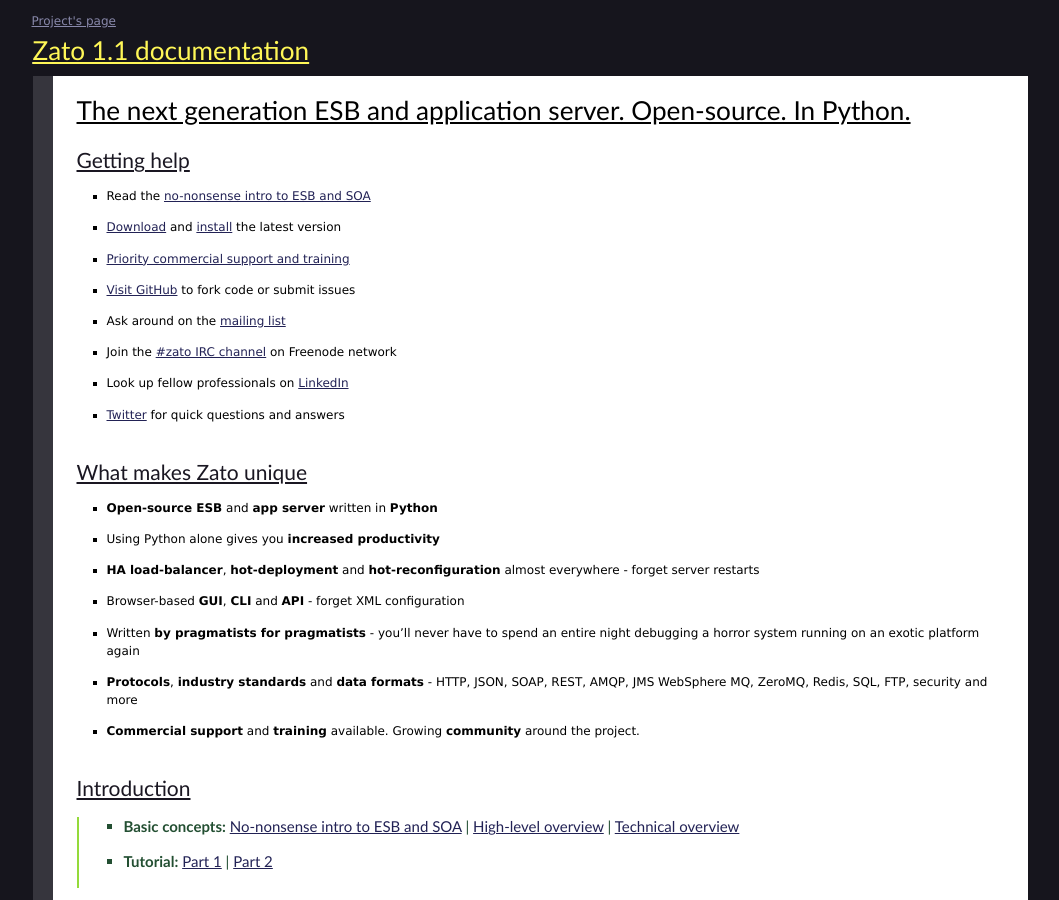
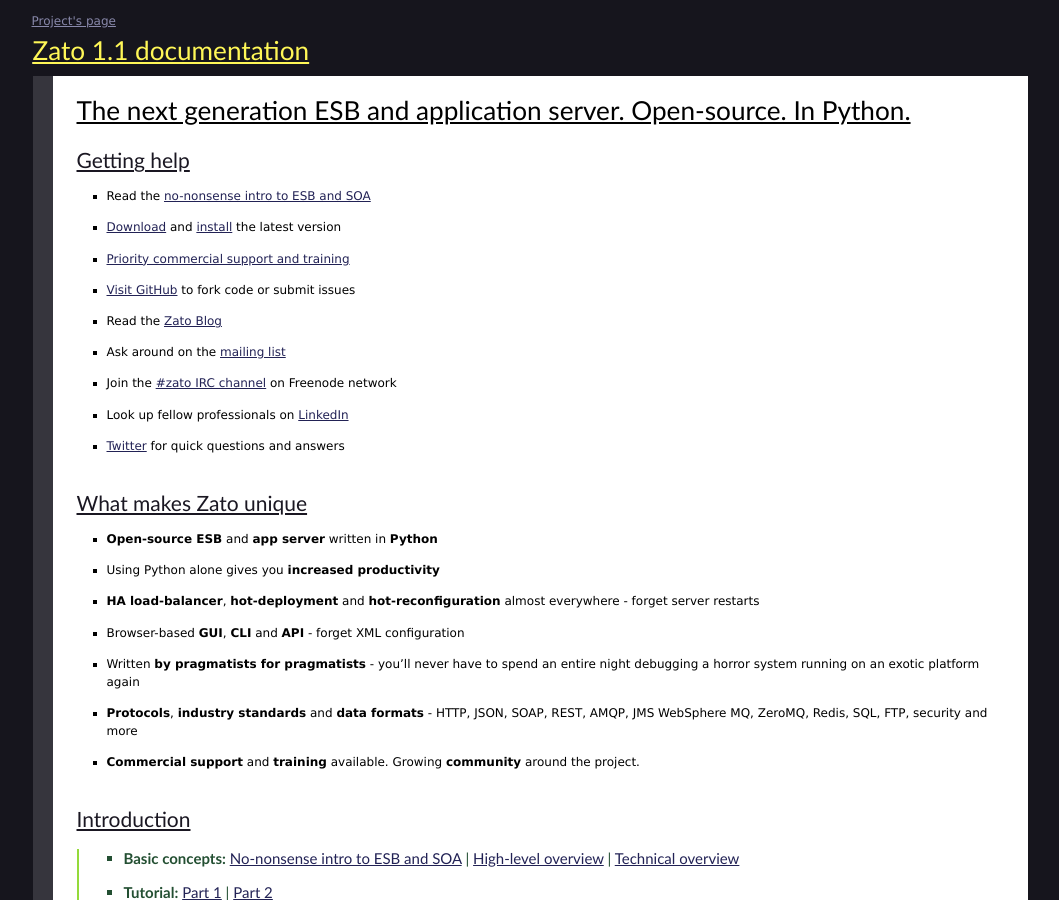
Before and after one commit to rfdiazpr/zato-docs, a Sphinx documentation site: the page built from sphinx/index.txt, in a window 1280 px wide and 900 px high. Shown: the whole window, without its empty margins (110-1169 px from the left). Built offline with Sphinx 7.4.7, drawn with Linux system fonts in a browser that asks for light colours.

Commit message:
Added a link to the blog

```diff
--- a/sphinx/index.txt
+++ b/sphinx/index.txt
@@ -12,6 +12,8 @@
 * `Priority commercial support and training <https://zato.io/support>`_
 
 * `Visit GitHub <https://github.com/zatosource/zato>`_ to fork code or submit issues
+
+* Read the `Zato Blog <https://zato.io/blog/index.html>`_
 
 * Ask around on the `mailing list <https://mailman-mail5.webfaction.com/listinfo/zato-discuss>`_
 
```
